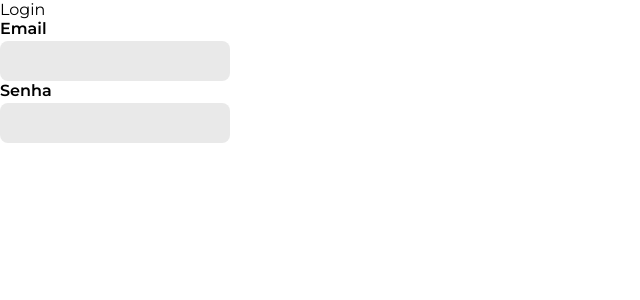
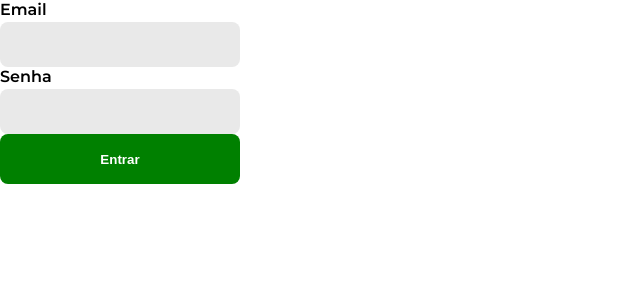
Before and after one commit to TechLeadsBR/frontend-web, a React (Create React App) app in the folder front-web/: page /login in a window 1280 px wide. Shown: the top 300 px of the page, without its empty margins (0-640 px from the left). Built offline with nearby package versions, Linux system fonts and the light colour scheme.

Commit message:
Componente button e função decrypt token
Criado componente botão e adicionado try/ catch na função de decrypt token

```diff
--- a/front-web/src/components/Button/Button.css
+++ b/front-web/src/components/Button/Button.css
@@ -0,0 +1,7 @@
+button {
+    border-radius: 8px;
+    width: 240px;
+    height: 50px;
+    border: none;
+    font-weight: 600;
+}
--- a/front-web/src/components/Button/Button.jsx
+++ b/front-web/src/components/Button/Button.jsx
@@ -0,0 +1,18 @@
+import React from 'react'
+import './Button.css'
+
+export default function Button({ text, bgColor, colorText, onClick, styles}){
+
+    const style = {
+        ...styles,
+        backgroundColor: bgColor,
+        color: colorText
+    }
+
+    return (
+        <button
+            style={style}
+            onClick={onClick}
+        >{text}</button>
+    )
+}
--- a/front-web/src/components/Input/Input.css
+++ b/front-web/src/components/Input/Input.css
@@ -8,8 +8,8 @@
 .root > input {
     background-color: #E9E9E9;
     border: none;
-    width: 230px;
-    height: 40px;
+    width: 240px;
+    height: 45px;
     border-radius: 8px;
 }
 
--- a/front-web/src/components/Input/Input.jsx
+++ b/front-web/src/components/Input/Input.jsx
@@ -1,12 +1,18 @@
 import React from 'react'
 import './Input.css'
 
-export default function Input({ placeHolder, alt, type, onClick, onChange, labelText}){
+export default function Input({ placeHolder, alt, type, onChange, labelText, styles}){
 
     return (
         <div className={"root"}>
             <label>{labelText}</label>
-            <input placeholder={placeHolder} alt={alt} type={type} onClick={onClick} onChange={onChange} />
+            <input
+                style={styles}
+                placeholder={placeHolder}
+                alt={alt}
+                type={type}
+                onChange={onChange}
+            />
         </div>
     )
 }
--- a/front-web/src/components/RoutePermission/RoutePermission.jsx
+++ b/front-web/src/components/RoutePermission/RoutePermission.jsx
@@ -16,7 +16,7 @@ export default function RoutePermission({ path, role, component: Component}){
         <Route
             path={path}
             render={props => authenticated() ? ((roleJwt() === role) ? <Component {...props}/> : <Redirect to={{ pathname: "/" }}/>)
-            : role === 0 ? <Component {...props}/> : <Redirect to={{ pathname: "/" }}/>}
+            : role === 0 ? <Component {...props}/> : <Redirect to={{ pathname: "/" }}/>     }
         />
     )
 }
--- a/front-web/src/screens/Login/Login.jsx
+++ b/front-web/src/screens/Login/Login.jsx
@@ -1,20 +1,36 @@
-import React from 'react'
+import React, { useState } from 'react'
 import Input from '../../components/Input/Input'
+import { requestApi } from './../../util/api'
+import Button from '../../components/Button/Button'
 
 export default function Login(){
+
+    const [user, setUser] = useState({email: null, senha: null})
+
+    const requestApiLogin = (event) => {
+        event.preventDefault()
+        console.log("event")
+    }
+
     return (
         <div>
-            Login
+            <form onSubmit={(event) => requestApiLogin(event)}>
                 <Input
                     type={"text"}
-                onChange={(e) => console.log(e.target.value)}
+                    onChange={(e) => setUser({...user, email: e.target.value})}
                     labelText={"Email"}
                 />
                 <Input
                     type={"password"}
                     labelText={"Senha"}
-                onChange={(e) => console.log(e.target.value)}
+                    onChange={(e) => setUser({...user, senha: e.target.value})}
                 />
+                <Button
+                    text={"Entrar"}
+                    bgColor={"green"}
+                    colorText={"white"}
+                />
+            </form>
         </div>
     )
 }
--- a/front-web/src/util/functions.js
+++ b/front-web/src/util/functions.js
@@ -7,9 +7,16 @@ export const saveInLocalStorage = (key, value) => localStorage.setItem(key, valu
 export const getInLocalStorage = (key) => localStorage.getItem(key)
 
 export const decryptPayloadJwtAndReturnObject = (token) => {
-    const payload = String(token.split('base64,')).split('.')[1]
-    const decryptedToken = atob(payload)
-    return JSON.parse(decryptedToken)
+    try {
+        const payload = String(token.split('base64,')).split('.')[1]
+        const decryptedToken = atob(payload)
+        return JSON.parse(decryptedToken)
+    } catch (error) {
+        removeInLocalStorage(KEY_USER_JWT)
+        return false
+    }
 }
 
 export const verifyAuthenticatedUser = () => localStorage.getItem(KEY_USER_JWT) !== null
+
+export const removeInLocalStorage = (key) => localStorage.removeItem(key)
```
Lines whose indentation alone changed are shown as unchanged.
